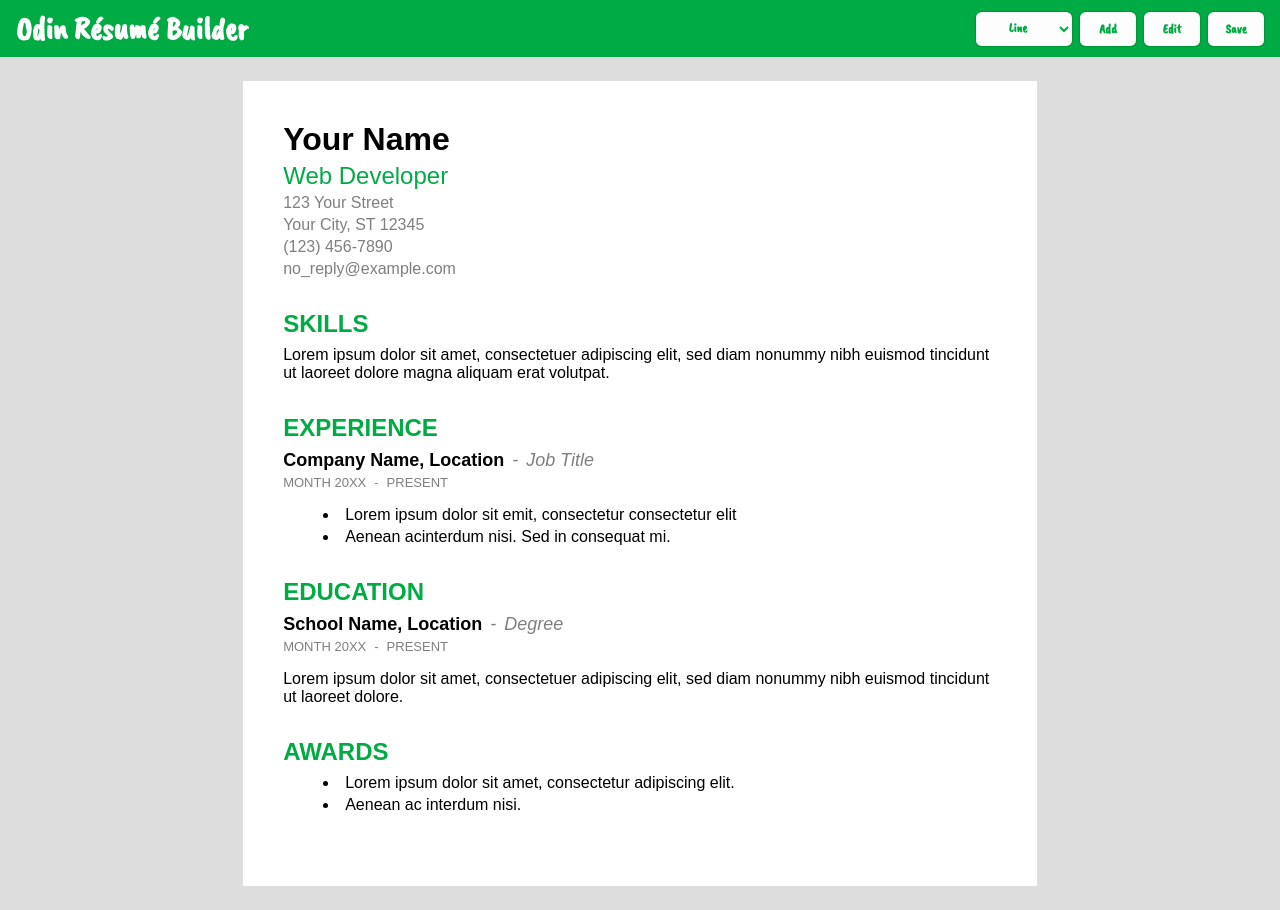
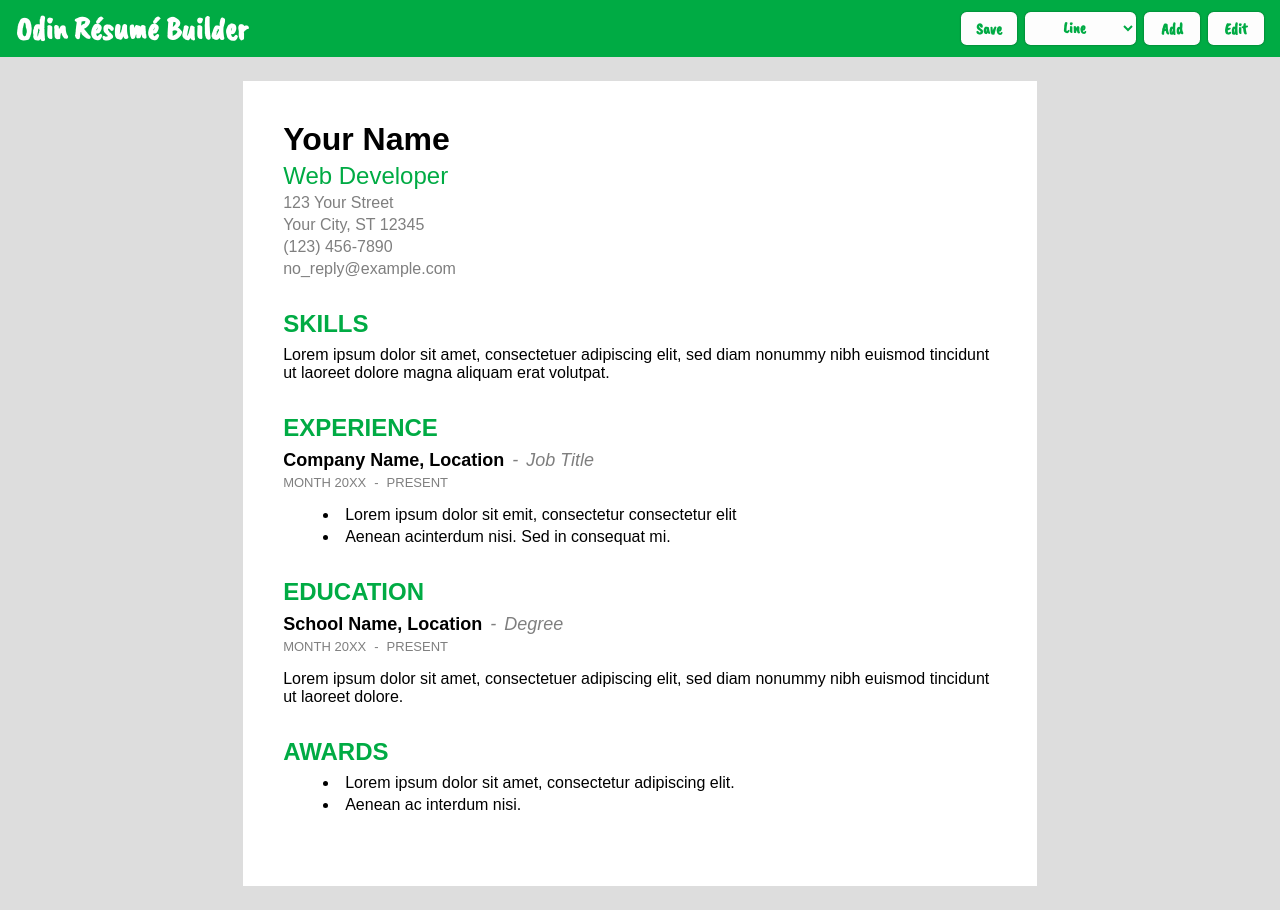
Before and after one commit to hussein-m-kandil/odin-resume-builder, a React (Vite) app: page / in a window 1280 px wide. Built offline with nearby package versions, Linux system fonts and the light colour scheme.

Commit message:
Resize and Rearrange control panel buttons

```diff
--- a/src/components/ControlPanel.jsx
+++ b/src/components/ControlPanel.jsx
@@ -34,11 +34,11 @@ function ControlPanel({ editMode, onToggleEditMode, onAddEntry, onSave }) {
     backgroundColor: appColors.lightAccent,
     color: appColors.accent,
     border: "none",
-    fontSize: "small",
+    fontSize: "medium",
     fontWeight: "bold",
     minWidth: "3.5rem",
     textAlign: "center",
-    padding: "0.5rem 0.25rem",
+    padding: "0.35rem 0.25rem",
     boxShadow: "0 0 2px 0 #0007",
   };
 
@@ -51,6 +51,9 @@ function ControlPanel({ editMode, onToggleEditMode, onAddEntry, onSave }) {
         justifyContent: "center",
       }}
     >
+      <button type="button" style={controllersStyle} onClick={onSave}>
+        Save
+      </button>
       <Select
         className={"grow-on-hover"}
         id={"entry-types-select"}
@@ -71,9 +74,6 @@ function ControlPanel({ editMode, onToggleEditMode, onAddEntry, onSave }) {
       <button type="button" style={controllersStyle} onClick={onToggleEditMode}>
         {editMode ? "Submit" : "Edit"}
       </button>
-      <button type="button" style={controllersStyle} onClick={onSave}>
-        Save
-      </button>
     </div>
   );
 }
```
